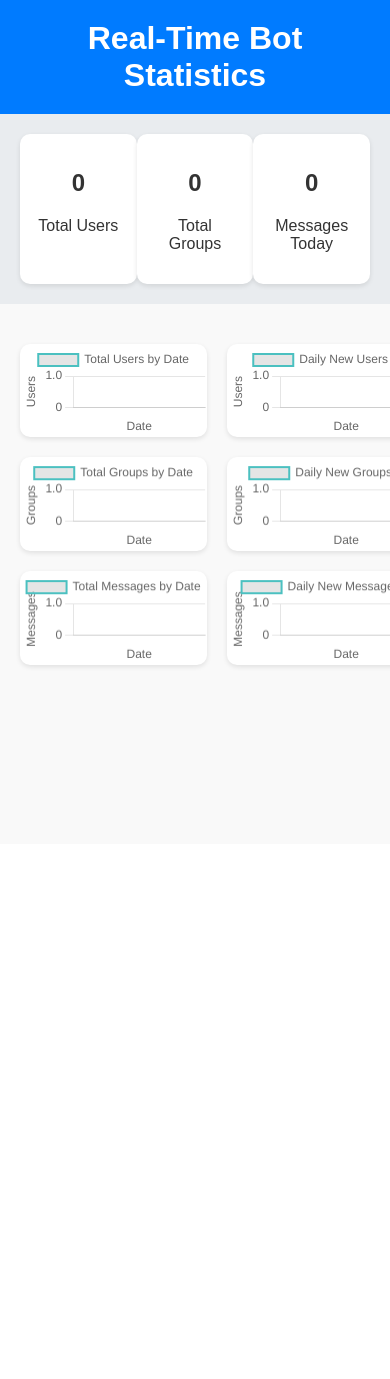
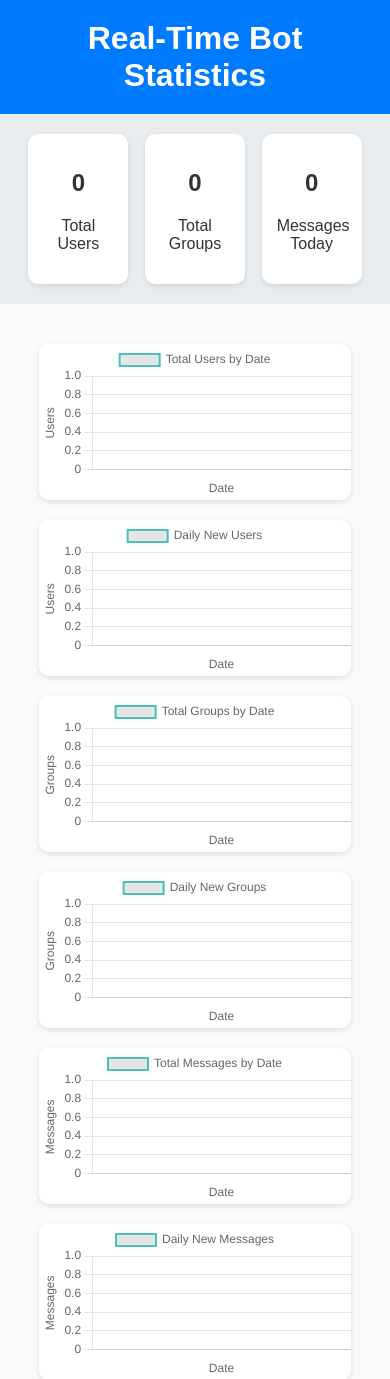
Before and after one commit to BORHAN-AI/borhan-stats, a Flask app: page / in a window 390 px wide; the page is wider, and only the part inside the window is pictured. Shown: the top 1379 px of that part. Before the commit the page ends 669 px from the top of that part, so only its background shows below. Run offline with Flask 3, Linux system fonts and the light colour scheme; data that the repository does not hold is empty.

Commit message:
1-col charts for mobile devices

```diff
--- a/static/css/style.css
+++ b/static/css/style.css
@@ -34,6 +34,18 @@ h1 {
     padding: 20px;
     max-width: 48%;
 }
+
+/* Adjust for mobile devices */
+@media (max-width: 768px) {
+    .chart-container {
+        grid-template-columns: 1fr; /* Switch to a single column */
+        max-width: 80%; /* Set container width to 80% */
+        margin: 0 auto; /* Center the container */
+    }
+    .stat{
+        width: 20%;
+    }
+}
 canvas {
     background: white;
     border-radius: 10px;
```
